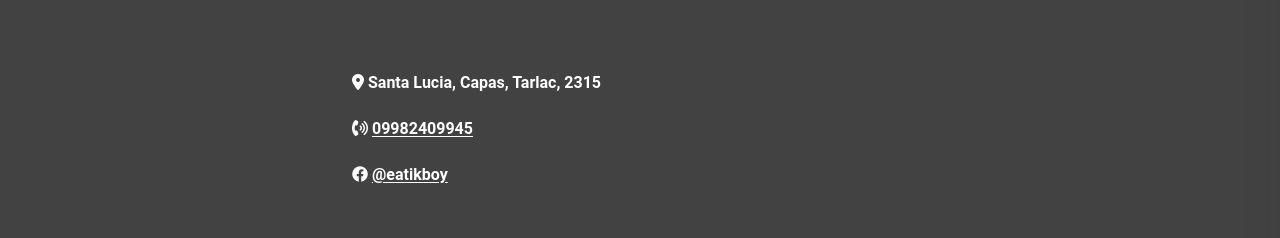
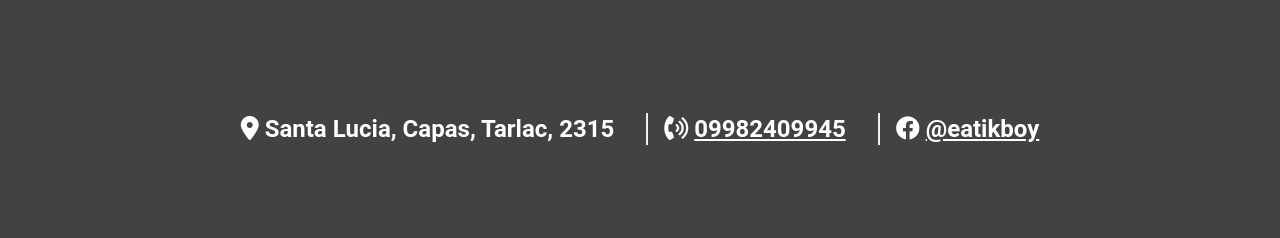
Before and after one commit to aecial/ReactExpressApp, a React (Create React App) app in the folder client/: page / in a window 1280 px wide. Shown: the part 373-611 px from the top of the page. Built offline with nearby package versions, Linux system fonts and the light colour scheme.

Commit message:
Improved desktop view of the home page

```diff
--- a/client/src/pages/Home.js
+++ b/client/src/pages/Home.js
@@ -1,5 +1,4 @@
 import { DrawerWithNavigation } from "../components/DrawerWithNavigation";
-import Title from "../components/Title";
 import { Button, Typography } from "@material-tailwind/react";
 import { useNavigate } from "react-router-dom";
 import ducky from "../assets/vectorDuck1.png";
@@ -32,16 +31,20 @@ function Home() {
             EATIK BOY
           </Typography>
           <div className="w-full">
-            <ul className="text-lg flex flex-col gap-5 w-[45%] mx-auto">
+            <ul className="text-lg flex flex-col lg:flex-row w-[45%] lg:w-[70%] lg:justify-center gap-4 lg:gap-8 lg:divide-x-2 mx-auto">
               <li>
-                <Typography variant="h6" color="white">
+                <Typography variant="h6" color="white" className="lg:text-2xl">
                   <i className="fa-solid fa-location-dot"></i> Santa Lucia,
                   Capas, Tarlac, 2315
                 </Typography>
               </li>
               <li>
                 <a href="tel:09982409945">
-                  <Typography variant="h6" color="white">
+                  <Typography
+                    variant="h6"
+                    color="white"
+                    className="lg:text-2xl lg:ml-4"
+                  >
                     <i className="fa-solid fa-phone-volume"></i>{" "}
                     <span className="underline underline-offset-2">
                       09982409945
@@ -51,7 +54,11 @@ function Home() {
               </li>
               <li>
                 <a href="https://www.facebook.com">
-                  <Typography variant="h6" color="white">
+                  <Typography
+                    variant="h6"
+                    color="white"
+                    className="lg:text-2xl lg:ml-4"
+                  >
                     <i className="fa-brands fa-facebook"></i>{" "}
                     <span className="underline underline-offset-2">
                       @eatikboy
```
